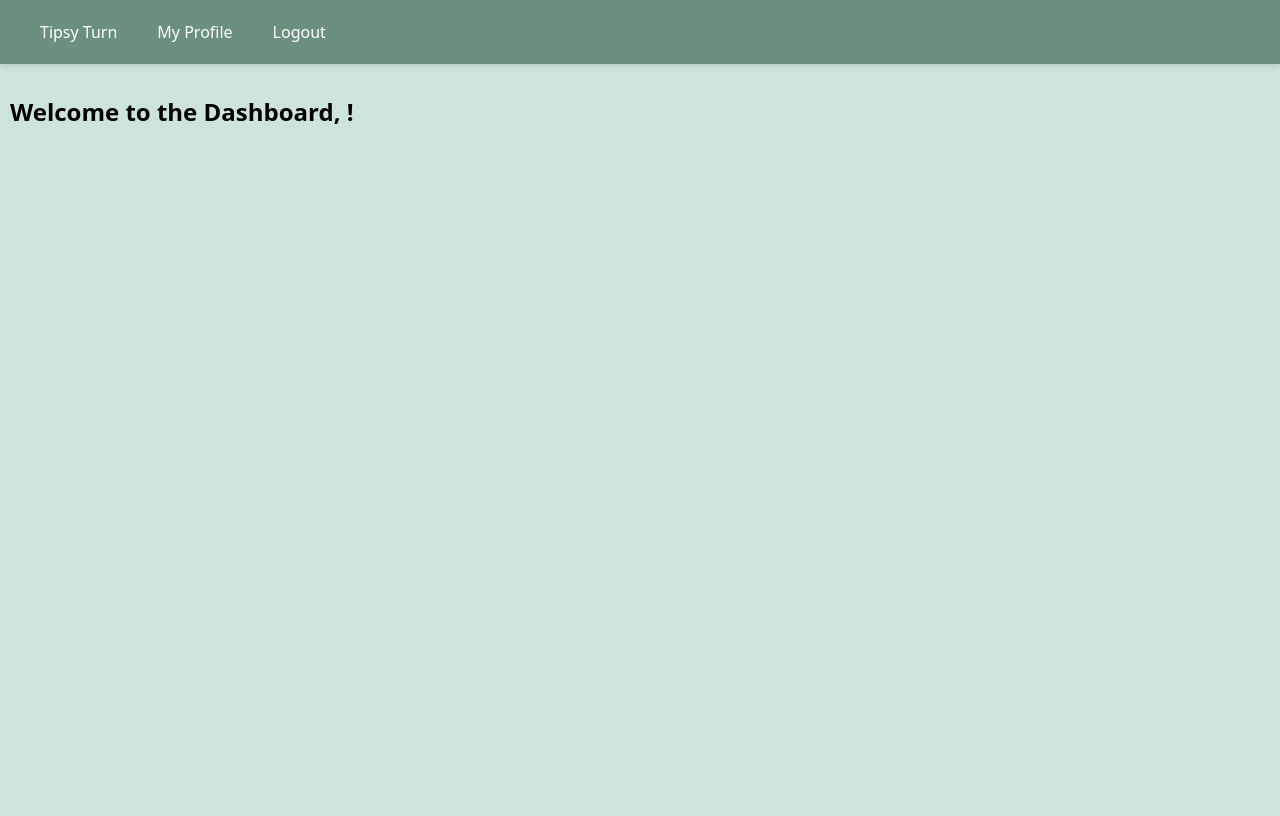
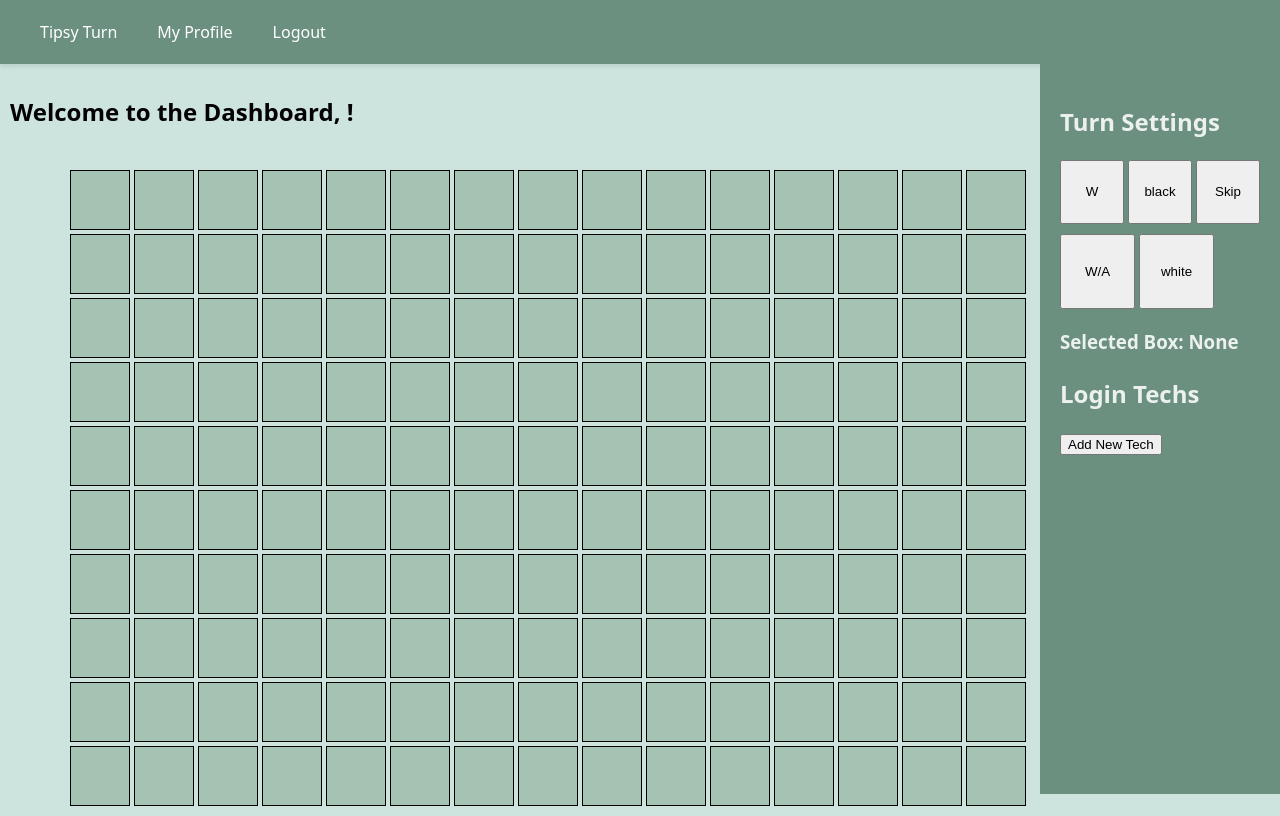
Before and after one commit to noranguy/tipsy-turn, a React (Vite) app in the folder tipsy-turn/: page /dashboard in a window 1280 px wide. Built offline with nearby package versions, Linux system fonts and the light colour scheme; no server answers; sample sign-in values are in the browser's storage.

Commit message:
added w, w/a, black, and white functional/ conditional boxes. fixed alignment of buttons on sidebar

```diff
--- a/tipsy-turn/src/components/Dashboard/Dashboard.css
+++ b/tipsy-turn/src/components/Dashboard/Dashboard.css
@@ -1,10 +1,64 @@
 .dashboard-container {
     display: flex;
     flex-direction: column;
-    align-items: left;
-    justify-content: left;
     padding: 10px;
 }
 .dashboard-container h2 {
     color: #030104;
 }
+
+/*grid*/
+.grid-container {
+    display: flex;
+    flex-direction: column;
+    gap: 4px;
+    margin-top: 20px;
+    padding-left: 60px;
+}
+.grid-row {
+    display: flex;
+    gap: 4px;
+}
+.grid-box {
+    background-color: #A4C3B2;
+    padding: 10px;
+    width: 60px;
+    height: 60px;
+    color: red;
+    font-weight: bold;
+    text-align: center;
+    border: 1px solid black;
+    box-sizing: border-box;
+    cursor: pointer;
+    transition: border 0.2s;
+}
+.grid-box.selected {
+    border: 2px solid red;
+}
+
+.sidebar {
+    background-color: #6B9080;
+    position: fixed;
+    right: 0;
+    top: 64px;
+    width: 30vh;
+    height: calc(100vh - 70px);
+    padding: 20px;
+    box-sizing: border-box;
+    overflow-y: auto;
+}
+.sidebar-button-grid {
+    display: flex;
+    flex-direction: column;
+    gap: 10px;
+}
+.sidebar-button-row {
+    display: flex;
+    gap: 4px;
+}
+.sidebar-button-row button{
+    display: block;
+    aspect-ratio: 1/1;
+    width: 75px;
+    cursor: pointer;
+}
--- a/tipsy-turn/src/components/Dashboard/Dashboard.tsx
+++ b/tipsy-turn/src/components/Dashboard/Dashboard.tsx
@@ -6,7 +6,16 @@ import "./Dashboard.css";
 
 function Dashboard() {
     const [username, setUsername] = useState("");
+    const [selectedBox, setSelectedBox] = useState<[number, number]|null>(null);
 
+    //change to be able to add more rows & columns with more techs
+    const rows = 10;
+    const cols = 15;
+    const [grid, setGrid] = useState<string[][]>(
+        Array.from({length:rows }, () =>
+             Array.from({length:cols }, () => "")
+    )
+    );
     useEffect(() => {
         const token = localStorage.getItem('token');
         axios.get('http://localhost:5000/dashboard',{
@@ -21,14 +30,59 @@ function Dashboard() {
                 console.error("Error fetching username:", error);
             });
     }, []);
-
+    const handleBoxClick = (status: string) =>{
+        if(selectedBox){
+            const [row, col] = selectedBox;
+            const newStatus = grid.map((r, i) =>
+                r.map((s,j) => (i === row && j === col ? status : s)));
+            setGrid(newStatus);
+        }
+    }
     return (
         <div>
             <NavBar />
             <div className="dashboard-container">
                 <h2>Welcome to the Dashboard, {username}!</h2>
+                <div className="grid-container">
+                    {Array.from({ length: rows }, (_, rowIndex) => (
+                        <div key={rowIndex} className="grid-row">
+                            {Array.from({ length: cols }, (_, colIndex) => {
+                                const status = grid[rowIndex][colIndex];
+                                const color =
+                                    status === "W" || status === "W/A" || status === "Skip" ? "white" :
+                                    status === "black" ? "black" : "#A4C3B2";
+                             return(
+                                <div
+                                    key={`${rowIndex}-${colIndex}`}
+                                    className={`grid-box ${selectedBox && selectedBox[0] === rowIndex && selectedBox[1] === colIndex ? 'selected' : ''}`}
+                                    style={{backgroundColor: color}}
+                                    onClick={() => setSelectedBox([rowIndex, colIndex])}
+                                >{status === "W" || status === "W/A" || status === "Skip" ? status : ""} </div>
+                                );
+                            })}
+                        </div>
+                    ))}
             </div>
         </div>
+        <div className= "sidebar">
+            <h2>Turn Settings</h2>
+            <div className ="sidebar-button-grid">
+                <div className ="sidebar-button-row">
+                    <button onClick={()=>handleBoxClick("W")}>W</button>
+                    <button onClick={() => handleBoxClick("black")}>black</button>
+                    <button onClick={()=> handleBoxClick("Skip")}>Skip</button>
+                </div>
+                <div className ="sidebar-button-row">
+                    <button onClick ={()=>handleBoxClick("W/A")}>W/A</button>
+                    <button onClick={() => handleBoxClick("white")}>white</button>
+                </div>
+            </div>
+            {/*debugging*/}
+            <h3>Selected Box: {selectedBox ? `Row ${selectedBox[0]}, Col ${selectedBox[1]}` : "None"}</h3>
+            <h2>Login Techs</h2>
+            <button>Add New Tech</button>
+        </div>
+     </div>
     );
 }
 
```
